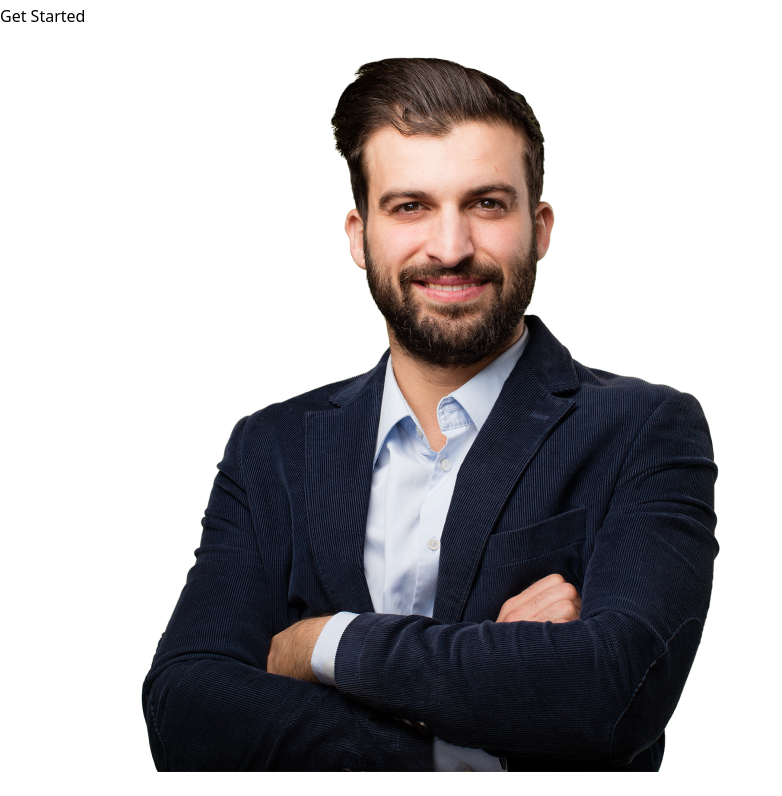
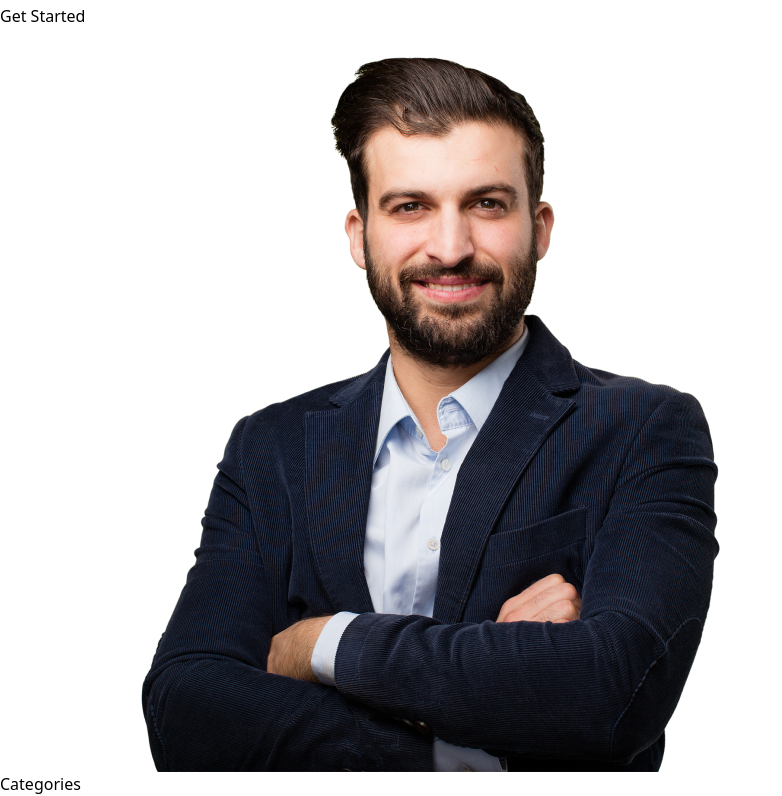
Before and after one commit to Barshonwebdev/Job-Club, a React (Vite) app: page / in a window 1280 px wide. Shown: the part 4052-4848 px from the top of the page, without its empty margins (0-782 px from the left). Before the commit the page ends 4824 px from the top, so only its background shows below. Built offline with nearby package versions, Linux system fonts and the light colour scheme.

Commit message:
y scroll always visible

```diff
--- /dev/null
+++ b/src/components/Categories/Categories.jsx
@@ -0,0 +1,11 @@
+import React from 'react';
+
+const Categories = () => {
+    return (
+        <div className='mt-28'>
+            <p>Categories</p>
+        </div>
+    );
+};
+
+export default Categories;
--- a/src/components/Home/Home.jsx
+++ b/src/components/Home/Home.jsx
@@ -1,19 +1,31 @@
 import React from 'react';
+import Categories from '../Categories/Categories';
 
 
 const Home = () => {
     return (
-      <div className="flex items-center text-center md:text-start mt-10 flex-col md:flex-row">
-        <div className="">
-          <h2 className="md:text-5xl font-semibold md:pe-36 mb-4">
-            One Step <br /> Closer To Your <span className='text-lime-600'>Dream Job</span>
-          </h2>
-          <p className='md:pe-60 text-xs text-gray-500 md:mt-4'>Explore numerous available jobs to find your expected jobs. Providing competent people jobs all over the globe is our first priority. Hop in and enter the corporate world with ease!</p>
-          <button className='mt-5 bg-lime-600 p-2 rounded text-white hover:bg-lime-700'>Get Started</button>
+      <div>
+        <div className="flex items-center text-center md:text-start mt-10 flex-col md:flex-row">
+          <div className="">
+            <h2 className="md:text-5xl font-semibold md:pe-36 mb-4">
+              One Step <br /> Closer To Your{" "}
+              <span className="text-lime-600">Dream Job</span>
+            </h2>
+            <p className="md:pe-60 text-xs text-gray-500 md:mt-4">
+              Explore numerous available jobs to find your expected jobs.
+              Providing competent people jobs all over the globe is our first
+              priority. Hop in and enter the corporate world with ease!
+            </p>
+            <button className="mt-5 bg-lime-600 p-2 rounded text-white hover:bg-lime-700">
+              Get Started
+            </button>
+          </div>
+          <div className="w-full">
+            <img className="" src="../../../assets/images/user.png" alt="" />
+          </div>
         </div>
-        <div className='w-full'>
-          <img className='' src="../../../assets/images/user.png" alt="" />
-        </div>
+
+        <Categories></Categories>
       </div>
     );
 };
--- a/src/components/Layout/Main.jsx
+++ b/src/components/Layout/Main.jsx
@@ -4,9 +4,11 @@ import { Outlet } from 'react-router-dom';
 
 const Main = () => {
     return (
-      <div className="mx-3 md:mx-36 mt-5 ">
-        <Header></Header>
-        <Outlet></Outlet>
+      <div className='overflow-y-scroll'>
+        <div className="mx-3 md:mx-36 mt-5 ">
+          <Header></Header>
+          <Outlet></Outlet>
+        </div>
       </div>
     );
 };
```
